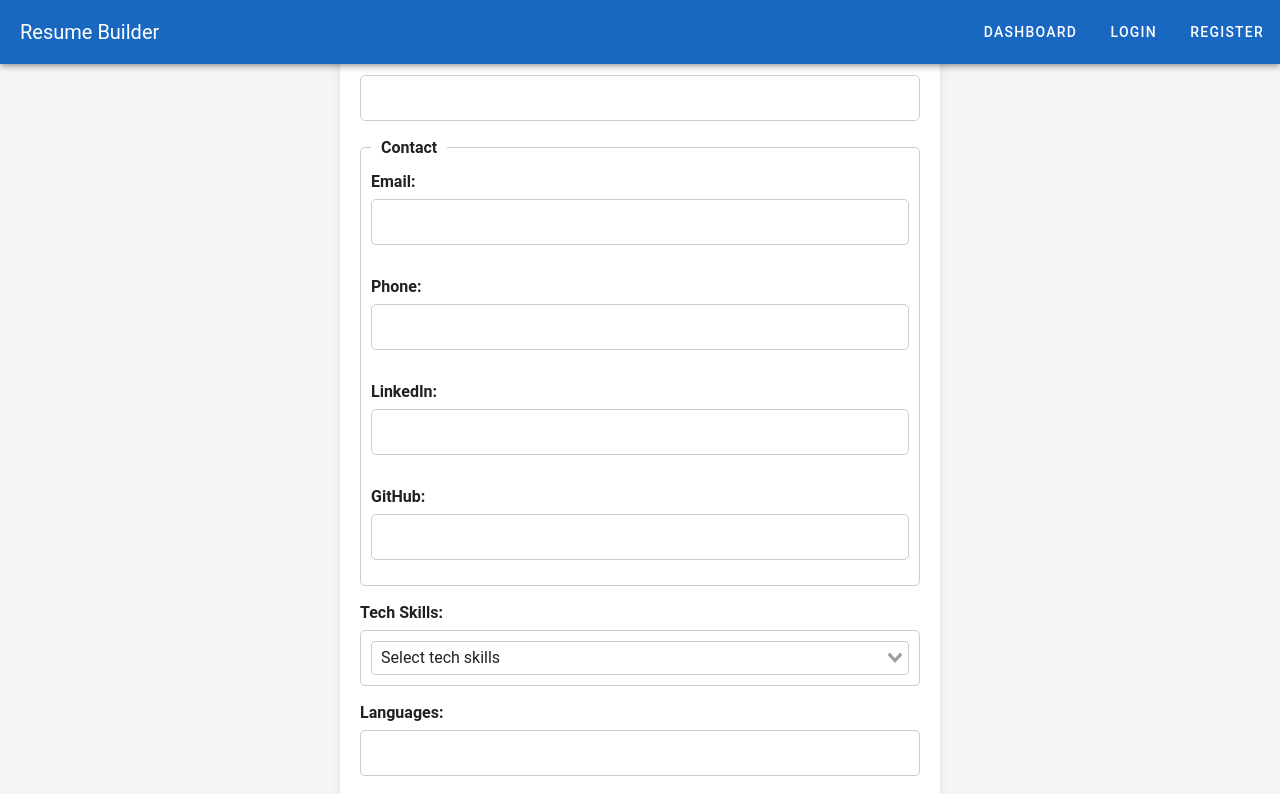
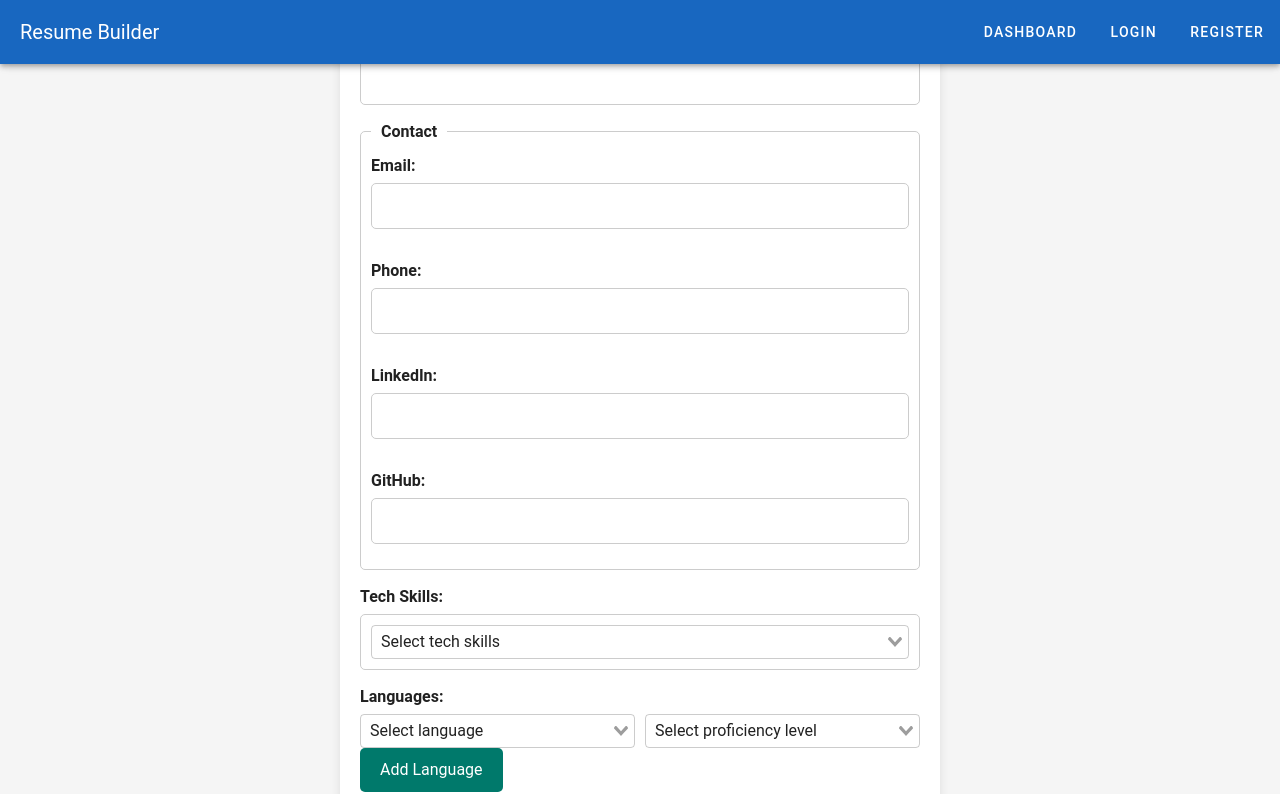
Before and after one commit to YuvalItzhaki/resume-builder, a Vue app: page /create-resume in a window 1280 px wide. Shown: the top 794 px of the page. Built offline with nearby package versions, Linux system fonts and the light colour scheme.

Commit message:
refactor: :sparkles: Add built in list for languages
now the user will have list of languages

```diff
--- a/src/components/LanguagesSection.vue
+++ b/src/components/LanguagesSection.vue
@@ -2,17 +2,12 @@
     <div class="languages-section">
       <h2>LANGUAGES</h2>
       <ul>
-        <li v-for="language in languages" :key="language">{{ language }}</li>
+        <li v-for="language in languages" :key="language"><strong>{{ language.value }}</strong> | {{ language.level }}</li>
       </ul>
     </div>
   </template>
 
   <script setup>
-//   import { ref } from 'vue';
-//   const languages = ref([
-//   'Hebrew | Native',
-//   'English | Professional Proficiency'
-// ]);
 import { ref, onMounted } from 'vue';
 import axios from 'axios';
 
--- a/src/components/ResumeForm.vue
+++ b/src/components/ResumeForm.vue
@@ -41,12 +41,29 @@
           :reduce="skill => skill.value"
           style="width: 100%; padding: 10px; border: 1px solid #ccc; border-radius: 5px;"
         />
-        <!-- <input id="tech_skills" v-model="formData.tech_skills" type="text" required /> -->
       </div>
       <div class="form-group">
-        <label for="languages">Languages:</label>
-        <input id="languages" v-model="formData.languages" type="text" required />
-      </div>
+      <label for="languages">Languages:</label>
+      <div v-for="(lang, langIndex) in formData.languages" :key="langIndex" class="language-group">
+        <v-select
+          v-model="lang.value"
+          :options="languagesOptions.map(l => l.value)"
+          label="label"
+          placeholder="Select language"
+          @input="updateLanguageLevel(langIndex)"
+          class="language-select"
+        />
+        <v-select
+          v-model="lang.level"
+          :options="getLanguageLevels(lang.value)"
+          label="label"
+          placeholder="Select proficiency level"
+          class="level-select"
+        />
+    </div>
+    <button type="button" @click="addLanguage">Add Language</button>
+</div>
+
       <fieldset class="form-group">
         <legend>Education</legend>
         <div v-for="(edu, index) in formData.education" :key="index" class="education-group">
@@ -109,26 +126,12 @@
 <script setup>
 import { ref } from 'vue';
 import { defineEmits } from 'vue';
-// import { VueSelect } from "vue-select";
-// import "vue-select/dist/vue-select.css";
 import vSelect from 'vue-select';
 import 'vue-select/dist/vue-select.css';
 import { useRouter } from 'vue-router';
+import {techSkillsOptions, languagesOptions} from '../data/data.json'
 
 const router = useRouter();
-const techSkillsOptions = [
-  { value: 'Python', label: 'Python' },
-  { value: 'Java', label: 'Java' },
-  { value: 'Vue3.js', label: 'Vue3.js' },
-  { value: 'JavaScript', label: 'JavaScript' },
-  { value: 'Node.js', label: 'Node.js' },
-  { value: 'BullMQ', label: 'BullMQ' },
-  { value: 'MongoDB', label: 'MongoDB' },
-  { value: 'MySQL', label: 'MySQL' },
-  { value: 'Docker', label: 'Docker' },
-  { value: 'Linux', label: 'Linux' },
-  { value: 'AWS', label: 'AWS' },
-];
 
 const emit = defineEmits(['submit']);
 const formData = ref({
@@ -142,7 +145,7 @@ const formData = ref({
     github: ''
   },
   tech_skills: [],
-  languages: [],
+  languages: [{ value: '', level: '' }],
   education: [
     {
       institution: '',
@@ -167,6 +170,20 @@ const handleSubmit = () => {
   console.log('Form submitted:', formData.value);
   router.push({ name: 'ResumePreview' });
   emit('submit', formData.value);
+};
+
+const addLanguage = () => {
+  formData.value.languages.push({ value: '', level: '' });
+};
+
+const updateLanguageLevel = (langIndex) => {
+  formData.value.languages[langIndex].level = '';  // Reset the level when the language is changed
+};
+
+const getLanguageLevels = (language) => {
+  const lang = languagesOptions.find(l => l.value === language);
+  console.log('lang', lang)
+  return lang ? lang.levels : [];
 };
 
 const addEducation = () => {
@@ -196,6 +213,7 @@ const removeExperience = (index) => {
   formData.value.experience.splice(index, 1);
 };
 </script>
+
 
 <style scoped>
 .page-container {
@@ -242,6 +260,16 @@ const removeExperience = (index) => {
   gap: 15px;
 }
 
+.language-group {
+  display: flex;
+  align-items: center;
+  gap: 10px;
+}
+
+.language-select, .level-select {
+  flex: 1;
+}
+
 .education-group, .experience-group {
   margin-bottom: 15px;
 }
--- /dev/null
+++ b/src/data/data.json
@@ -0,0 +1,25 @@
+{
+    "techSkillsOptions": [
+      { "value": "Python", "label": "Python" },
+      { "value": "Java", "label": "Java" },
+      { "value": "Vue3.js", "label": "Vue3.js" },
+      { "value": "JavaScript", "label": "JavaScript" },
+      { "value": "Node.js", "label": "Node.js" },
+      { "value": "BullMQ", "label": "BullMQ" },
+      { "value": "MongoDB", "label": "MongoDB" },
+      { "value": "MySQL", "label": "MySQL" },
+      { "value": "Docker", "label": "Docker" },
+      { "value": "Linux", "label": "Linux" },
+      { "value": "AWS", "label": "AWS" }
+    ],
+    "languagesOptions": [
+      { "value": "English", "label": "English", "levels": ["Native", "Fluent", "Professional Proficiency", "Conversational", "Basic"] },
+      { "value": "Hebrew", "label": "Hebrew", "levels": ["Native", "Fluent", "Professional Proficiency", "Conversational", "Basic"] },
+      { "value": "Portuguese", "label": "Portuguese", "levels": ["Native", "Fluent", "Professional Proficiency", "Conversational", "Basic"] },
+      { "value": "Russian", "label": "Russian", "levels": ["Native", "Fluent", "Professional Proficiency", "Conversational", "Basic"] },
+      { "value": "Spanish", "label": "Spanish", "levels": ["Native", "Fluent", "Professional Proficiency", "Conversational", "Basic"] },
+      { "value": "Japanese", "label": "Japanese", "levels": ["Native", "Fluent", "Professional Proficiency", "Conversational", "Basic"] },
+      { "value": "Hindi", "label": "Hindi", "levels": ["Native", "Fluent", "Professional Proficiency", "Conversational", "Basic"] },
+      { "value": "Mandarin Chinese", "label": "Mandarin Chinese", "levels": ["Native", "Fluent", "Professional Proficiency", "Conversational", "Basic"] }
+    ]
+  }
```
Also changed, not shown: src/stores/languageStore.js (added, +33 -0 lines).
